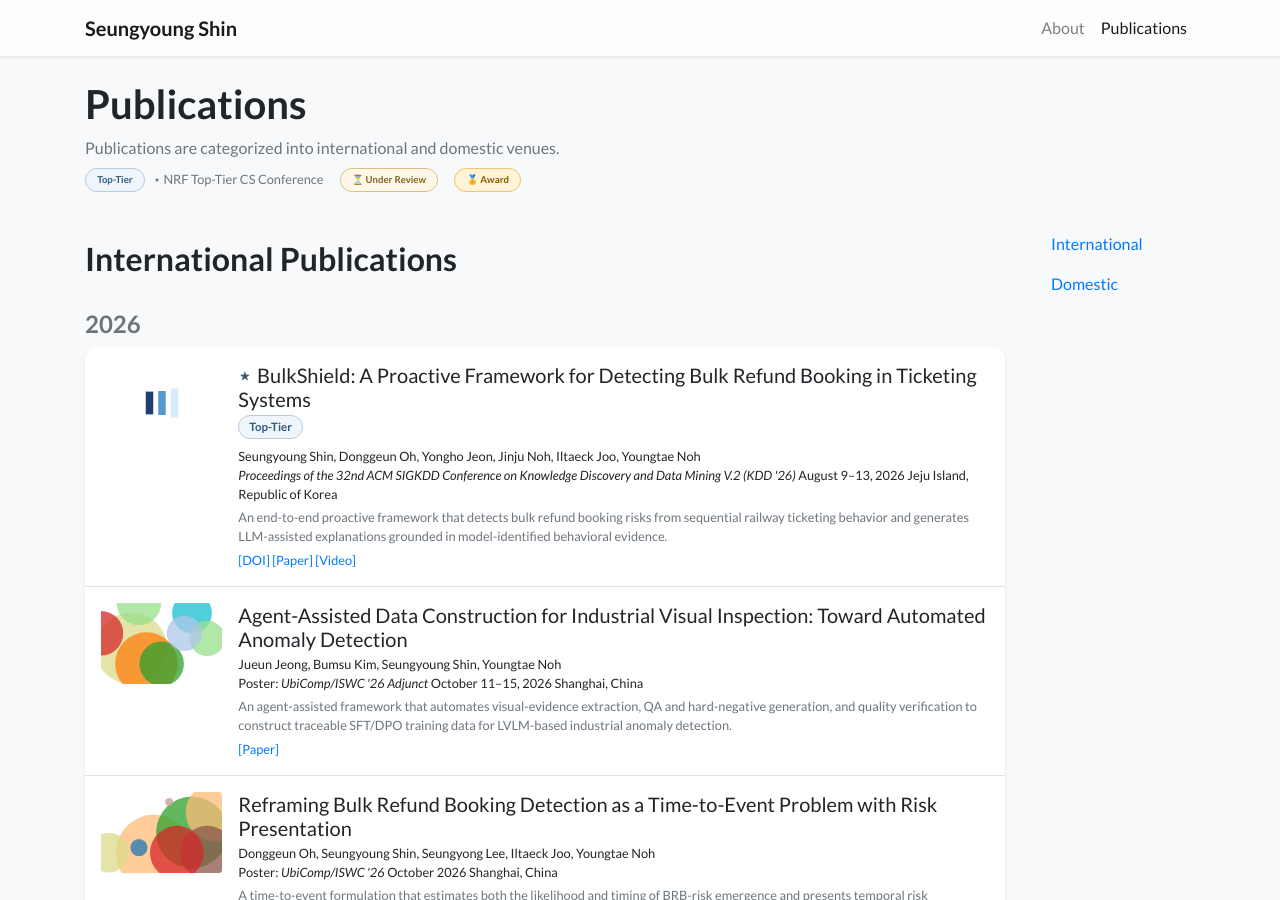
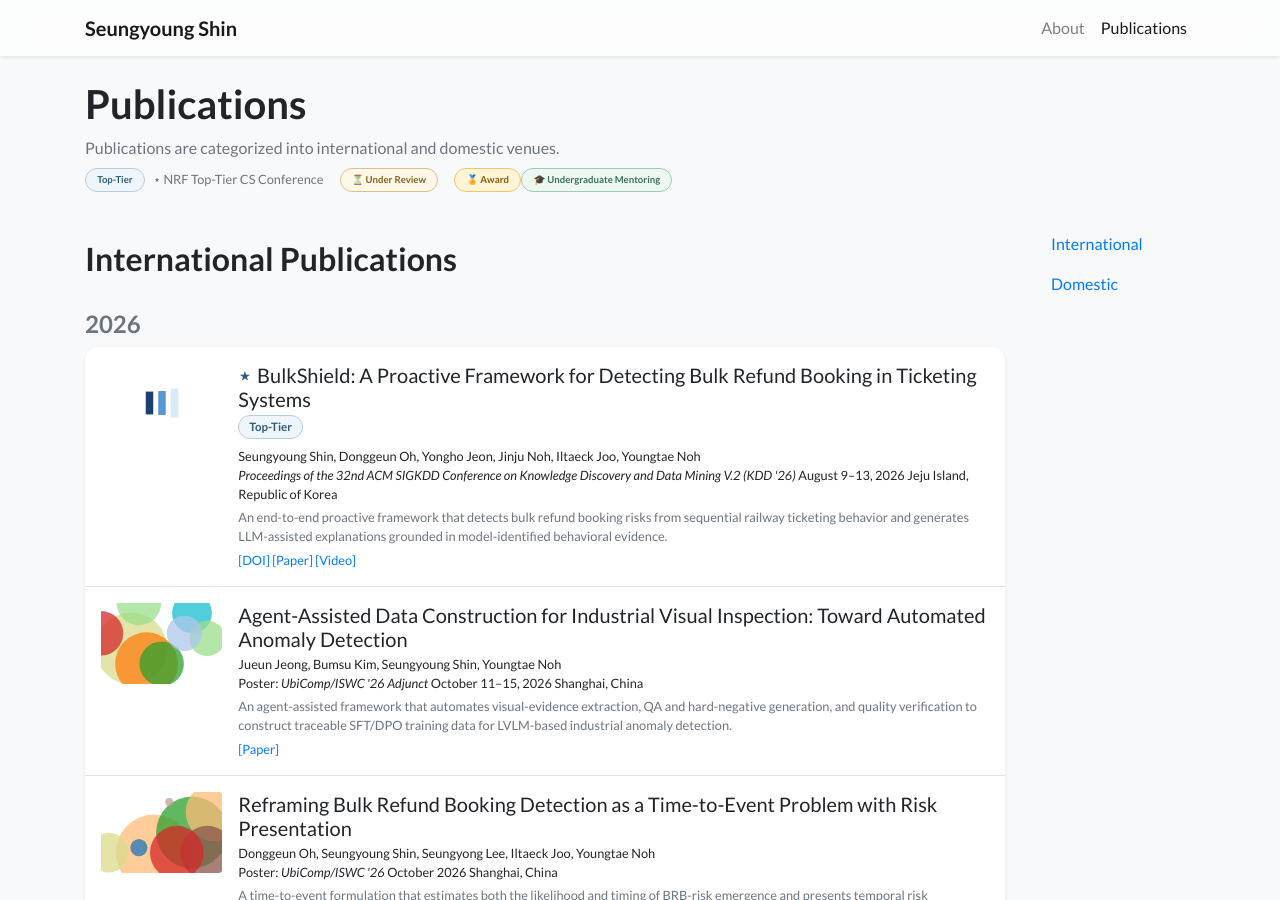
Before and after one commit to seungyoungg/academic-homepage-test, a Jekyll site: the page built from publications.html, in a window 1280 px wide and 900 px high. Built offline with Jekyll 4.4.1, drawn with Linux system fonts in a browser that asks for light colours; nearby versions of some CDN libraries; a style sheet for code colours, icons or effects is not loaded.

Commit message:
Update publications.html

```diff
--- a/publications.html
+++ b/publications.html
@@ -75,6 +75,22 @@ body_attr: >-
               🏅 Award
           </span>
         </div>
+
+      <!-- Undergraduate Mentoring -->
+      <div class="d-inline-flex align-items-center mr-3 mb-2">
+        <span
+          class="badge badge-pill"
+          style="
+            padding: 0.38rem 0.7rem;
+            border: 1px solid #9fcbb2;
+            background-color: #eef8f2;
+            color: #397155;
+            font-weight: 600;
+          "
+        >
+          🎓 Undergraduate Mentoring
+        </span>
+      </div>
 
     </div>
 </div>
```
